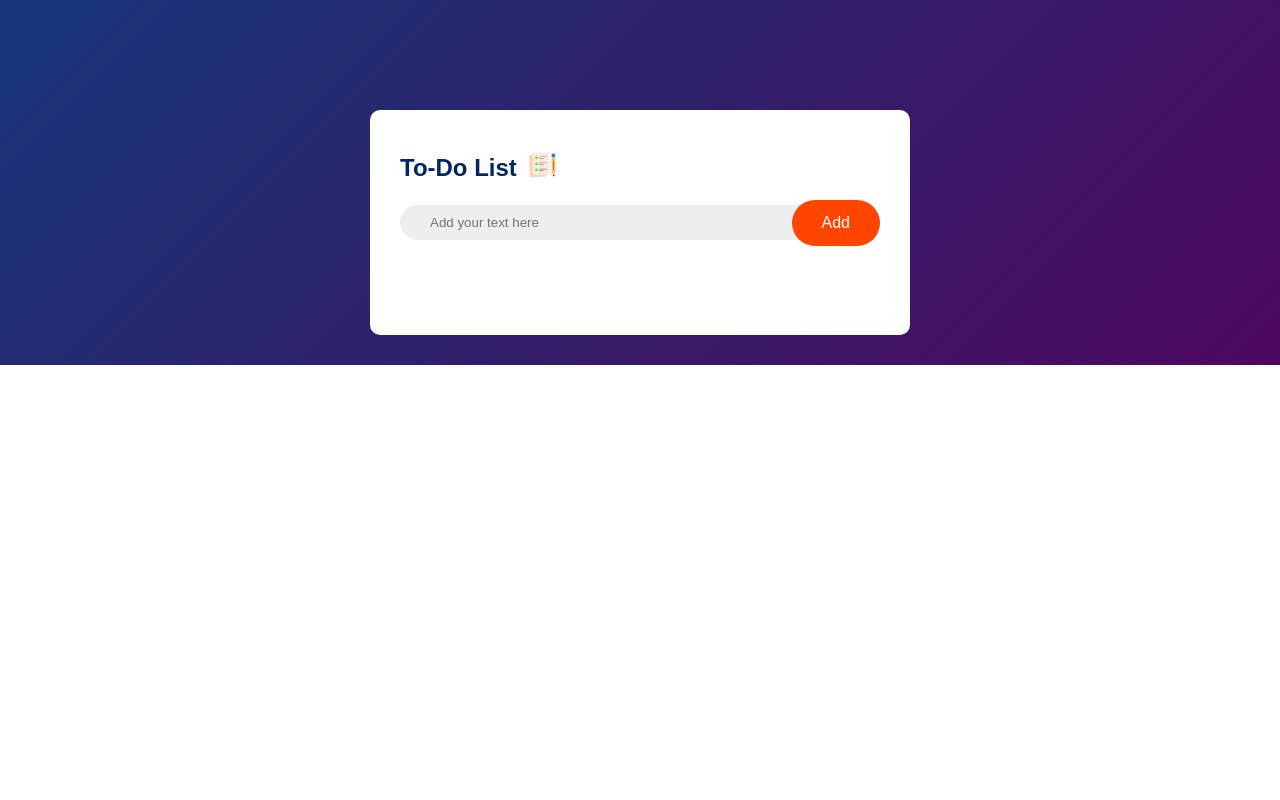
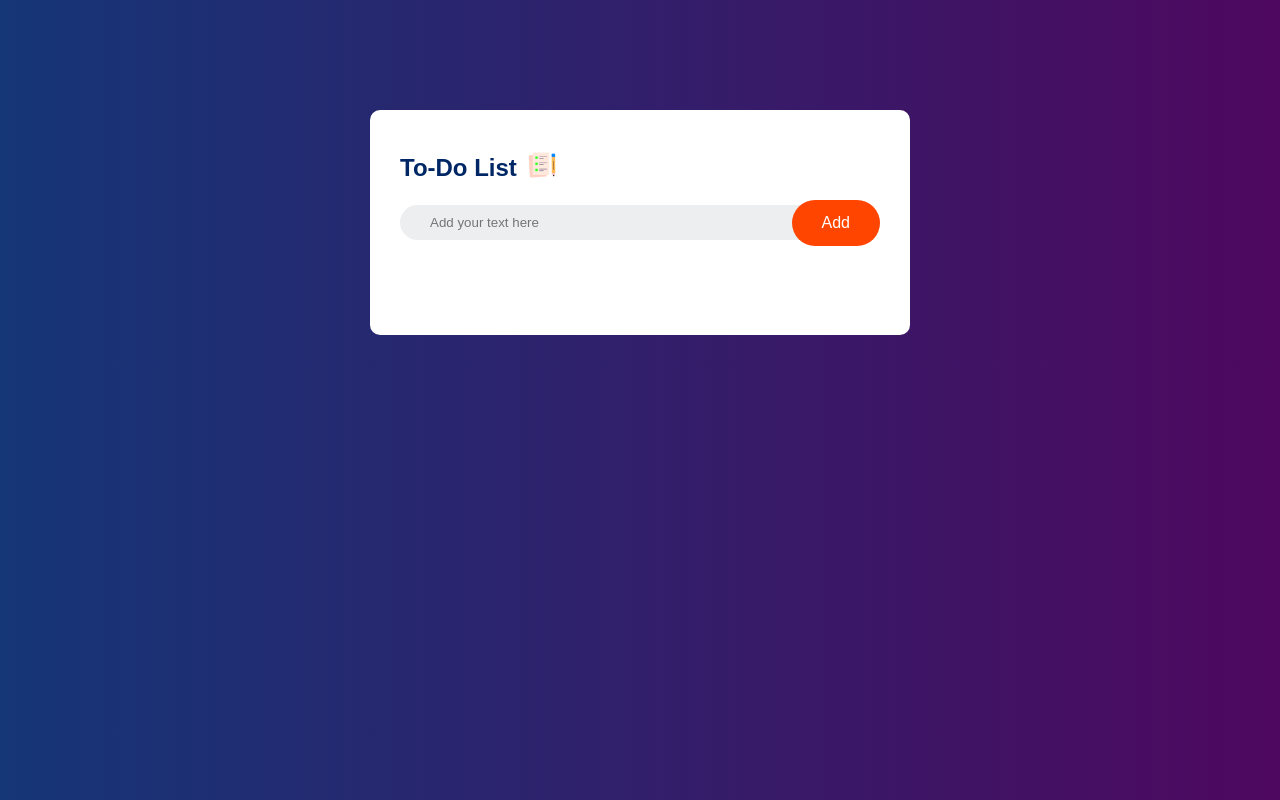
Before and after one commit to asifhasan789/todo-list-app, a plain HTML site: page index.html in a window 1280 px wide. Drawn offline with Linux system fonts and the light colour scheme.

Commit message:
Update style.css fixing gradient

```diff
--- a/style.css
+++ b/style.css
@@ -5,10 +5,15 @@
   box-sizing: border-box;
 }
 
+body {
+  height: 100%;
+  background: linear-gradient(90deg, #153677, #4e085f);
+}
+
 .container {
   width: 100%;
   height: 100%;
-  background: linear-gradient(135deg, #153677, #4e085f);
+/*   background: linear-gradient(135deg, #153677, #4e085f); */
   padding: 10px;
 }
 
```
